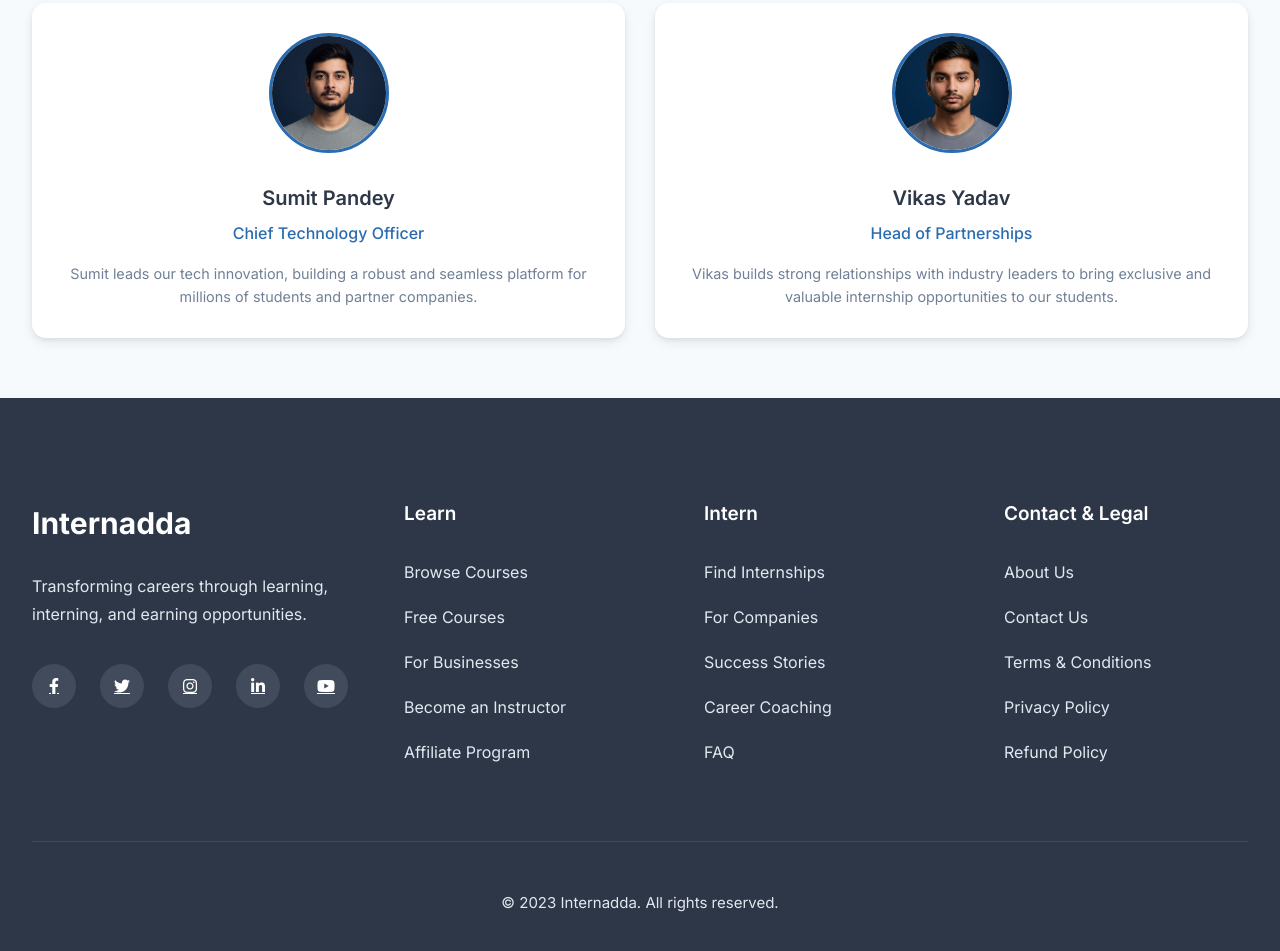
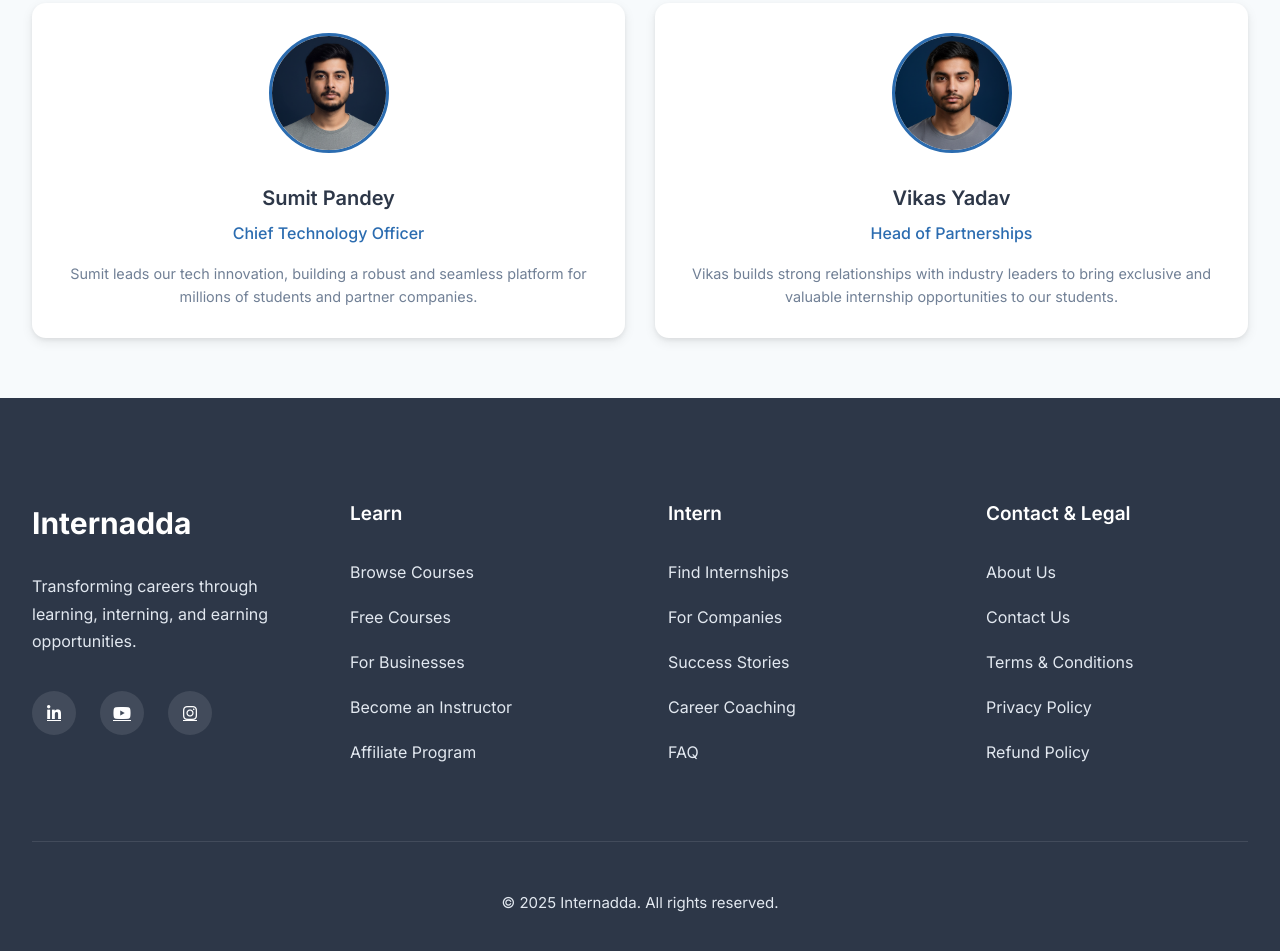
Before and after one commit to luckyarsd/internadda.com, a plain HTML site: page about.html in a window 1280 px wide. Shown: the part 1742-2693 px from the top of the page. Drawn offline with Linux system fonts and the light colour scheme; a script that the page names is missing.

Commit message:
Update about.html

```diff
--- a/about.html
+++ b/about.html
@@ -137,12 +137,16 @@
                     <div class="footer-logo">Internadda</div>
                     <p class="footer-description">Transforming careers through learning, interning, and earning opportunities.</p>
                      <div class="social-links">
-                         <a href="#" class="social-link"><i class="fab fa-facebook-f"></i></a>
-                         <a href="#" class="social-link"><i class="fab fa-twitter"></i></a>
-                         <a href="#" class="social-link"><i class="fab fa-instagram"></i></a>
-                         <a href="#" class="social-link"><i class="fab fa-linkedin-in"></i></a>
-                         <a href="#" class="social-link"><i class="fab fa-youtube"></i></a>
-                     </div>
+                        <a href="https://www.linkedin.com/company/internadda-india" target="_blank" class="social-link" aria-label="LinkedIn">
+                            <i class="fab fa-linkedin-in"></i>
+                        </a>
+                        <a href="https://www.youtube.com/@theinternadda" target="_blank" class="social-link" aria-label="YouTube">
+                            <i class="fab fa-youtube"></i>
+                        </a>
+                        <a href="https://www.instagram.com/internadda.india" target="_blank" class="social-link" aria-label="Instagram">
+                            <i class="fab fa-instagram"></i>
+                        </a>
+                    </div>
                 </div>
 
                 <div class="footer-links-column">
@@ -180,7 +184,7 @@
             </div>
 
             <div class="footer-bottom">
-                <p>© 2023 Internadda. All rights reserved.</p>
+                <p>© 2025 Internadda. All rights reserved.</p>
             </div>
         </div>
     </footer>
```
